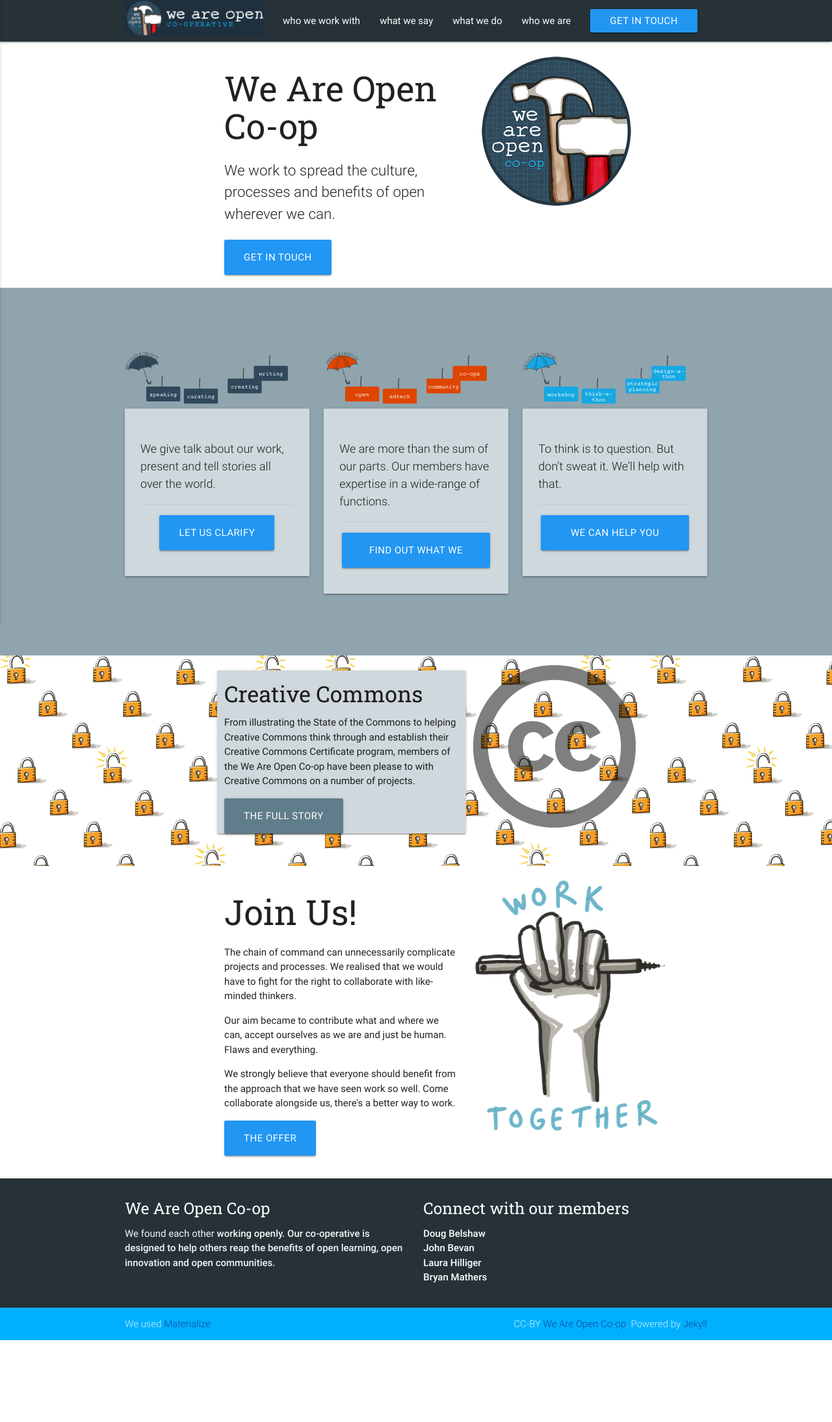
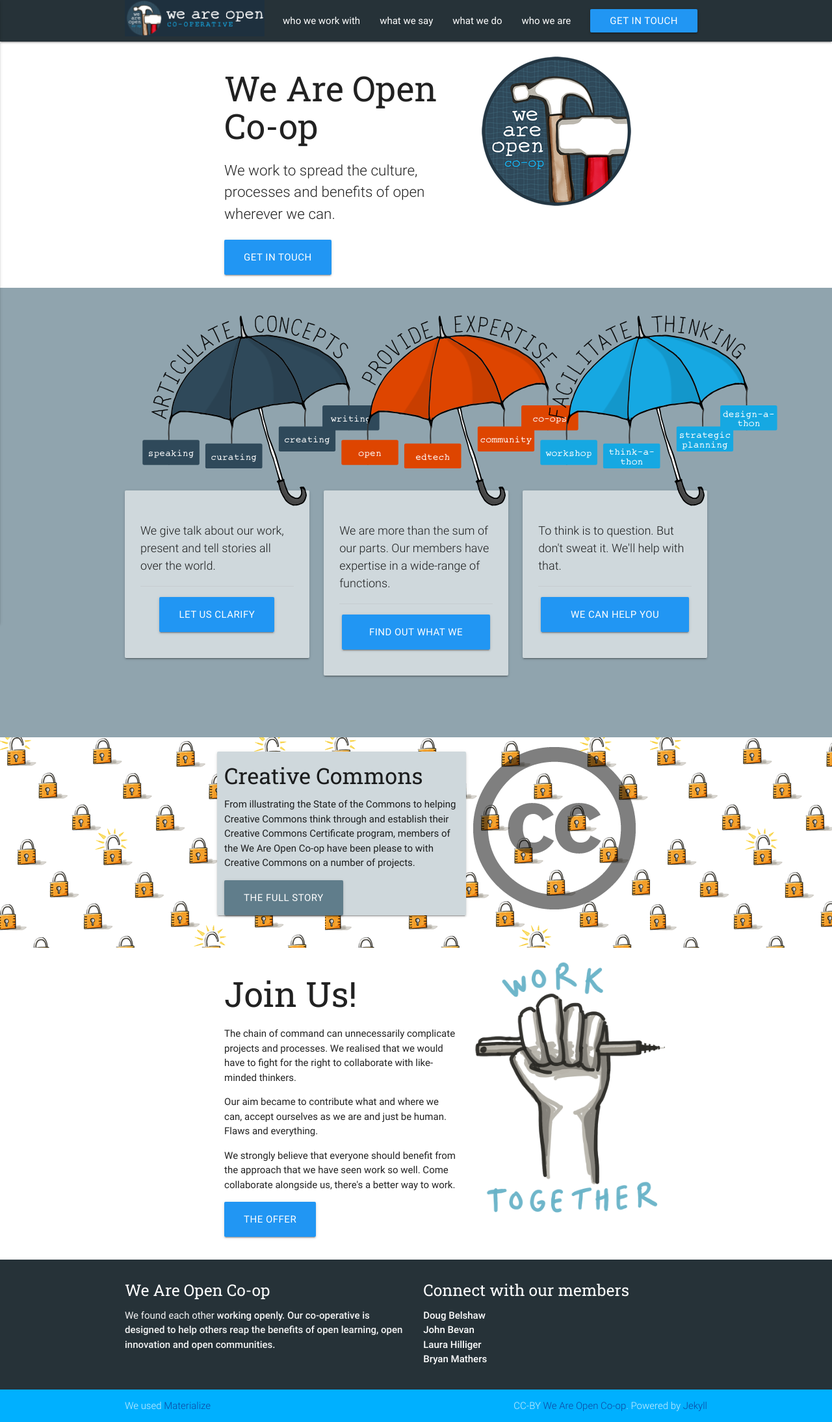
Before and after one commit to weareopen/staging, a Jekyll site: the page built from index.md, in a window 1280 px wide. Shown: the whole page at 65% size. Built offline with Jekyll 4.4.1, drawn with Linux system fonts in a browser that asks for light colours; before the commit the page ends 2063 px from its top, so only the background shows below that.

Commit message:
fixed positioning and width

```diff
--- a/_sass/main.scss
+++ b/_sass/main.scss
@@ -19,6 +19,7 @@
 .z-index{
 	z-index: 1000;
 	position:relative;
+	left:-10%;
 }
 
 .umbrella-card{
```
Also changed, not shown: assets/images/articulate-umbrella.svg, assets/images/expertise-umbrella.svg, assets/images/facilitate-umbrella.svg, 1 other file.
